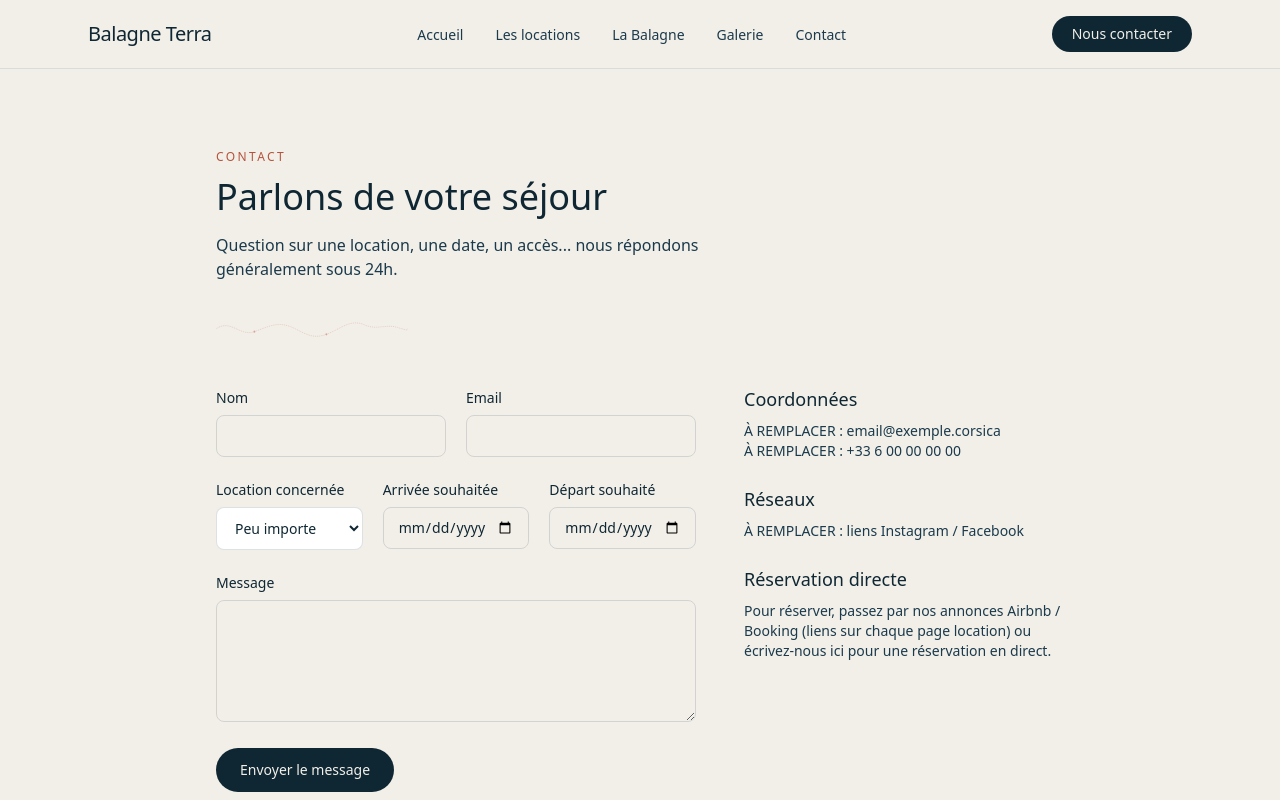
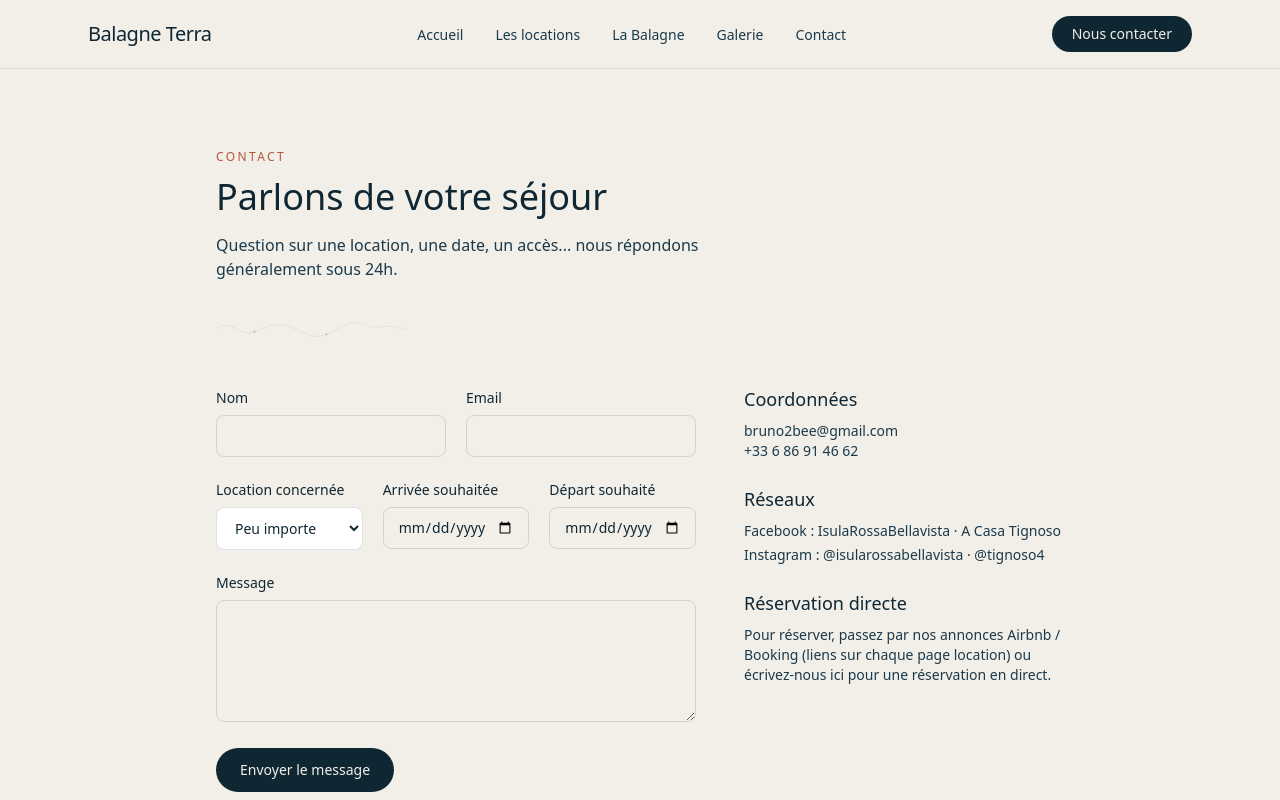
Before and after one commit to bruno2bee-cell/corse-locations, a Next.js app: page /contact in a window 1280 px wide. Shown: the top 800 px of the page. Built offline with nearby package versions, Linux system fonts and the light colour scheme.

Commit message:
Update page.tsx

```diff
--- a/app/contact/page.tsx
+++ b/app/contact/page.tsx
@@ -25,12 +25,27 @@ export default function ContactPage() {
         <aside className="space-y-6 text-sm text-dusk-700">
           <div>
             <p className="font-display text-lg text-dusk-900">Coordonnées</p>
-            <p className="mt-2">À REMPLACER : email@exemple.corsica</p>
-            <p>À REMPLACER : +33 6 00 00 00 00</p>
+            <p className="mt-2">
+  <a href="mailto:bruno2bee@gmail.com" className="hover:text-terracotta transition-colors">
+    bruno2bee@gmail.com
+  </a>
+</p>
+<p>
+  <a href="tel:+33686914662" className="hover:text-terracotta transition-colors">
+    +33 6 86 91 46 62
+  </a>
+</p>
           </div>
           <div>
             <p className="font-display text-lg text-dusk-900">Réseaux</p>
-            <p className="mt-2">À REMPLACER : liens Instagram / Facebook</p>
+            <p className="mt-2 space-y-1">
+  <span className="block">
+    Facebook : IsulaRossaBellavista · A Casa Tignoso
+  </span>
+  <span className="block">
+    Instagram : @isularossabellavista · @tignoso4
+  </span>
+</p>
           </div>
           <div>
             <p className="font-display text-lg text-dusk-900">Réservation directe</p>
```
